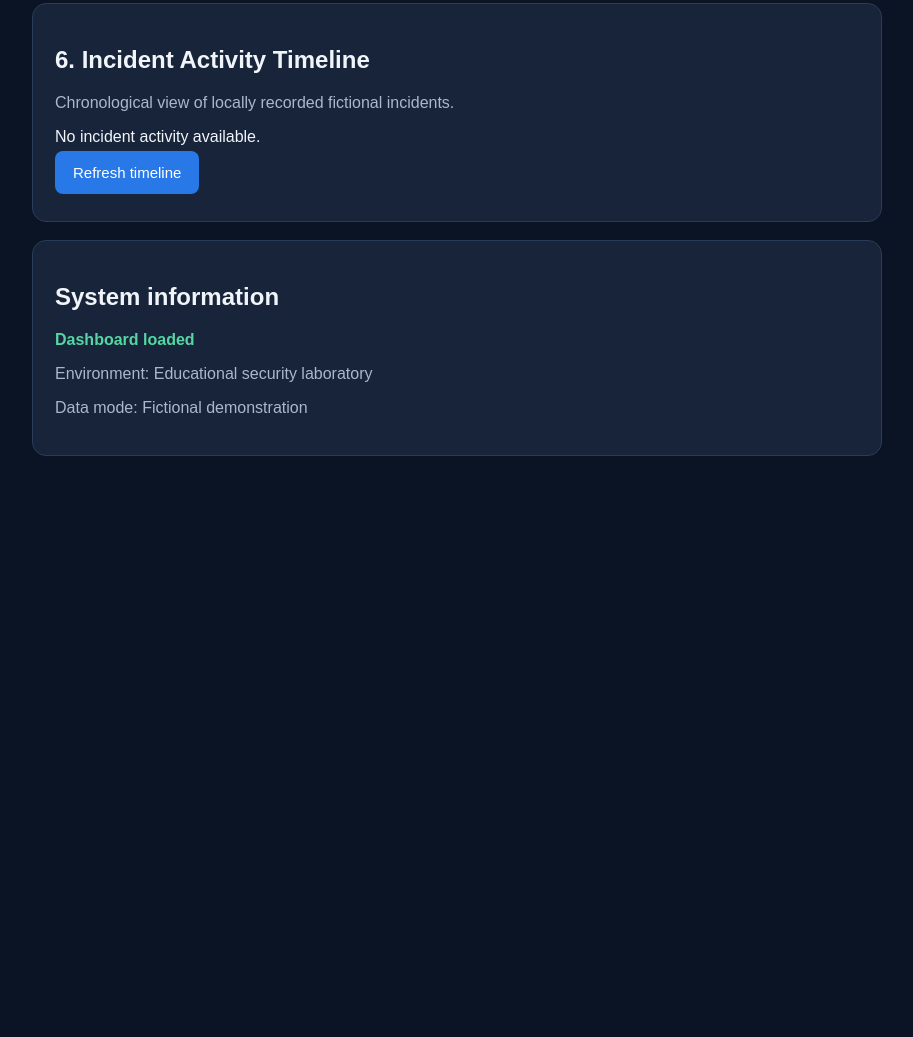
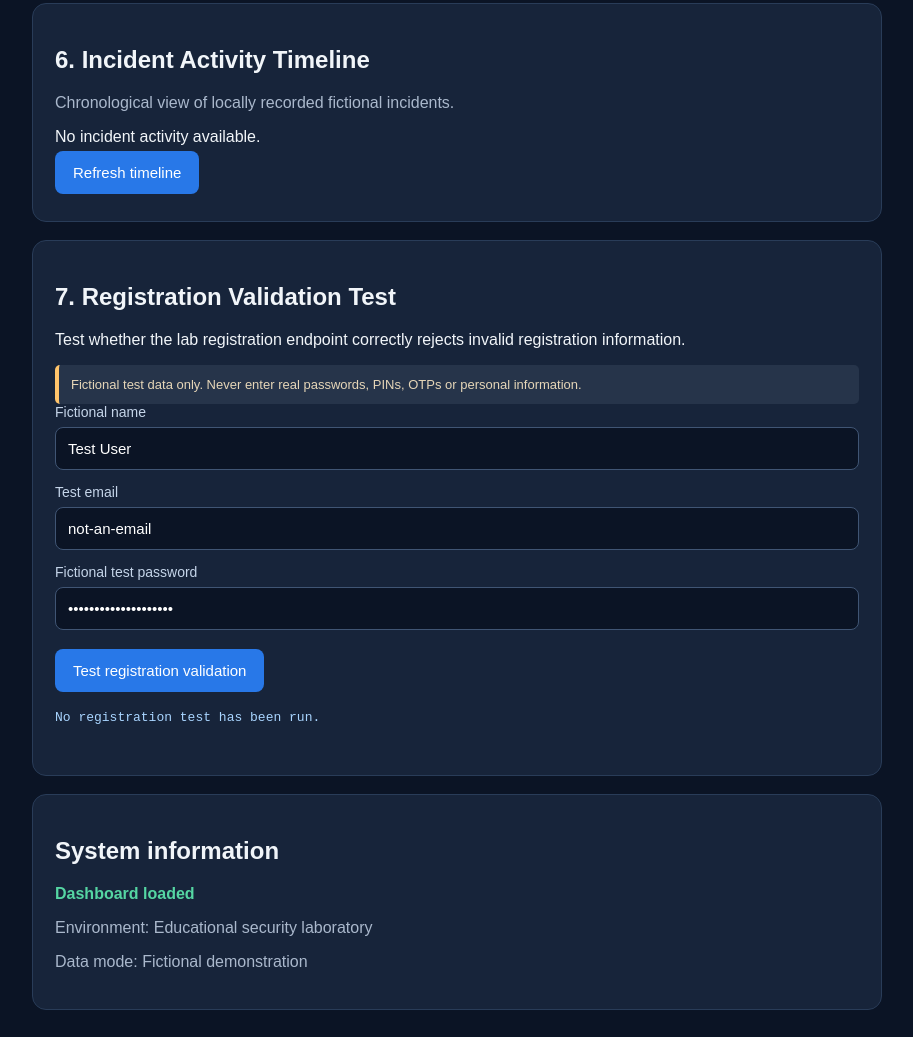
Before and after one commit to kamiamccarthy-source/bank-security-lab, a website: page public/index.html in a window 1280 px wide. Shown: the part 2806-3843 px from the top of the page, without its empty margins (183-1096 px from the left). Before the commit the page ends 3312 px from the top, so only its background shows below. Drawn offline with Linux system fonts and the light colour scheme.

Commit message:
Update index.html

```diff
--- a/public/index.html
+++ b/public/index.html
@@ -283,6 +283,40 @@
   <button id="refreshTimeline" type="button">
     Refresh timeline
   </button>
+</section>
+  <section class="panel">
+  <h2>7. Registration Validation Test</h2>
+
+  <p>
+    Test whether the lab registration endpoint correctly
+    rejects invalid registration information.
+  </p>
+
+  <div class="notice">
+    Fictional test data only. Never enter real passwords,
+    PINs, OTPs or personal information.
+  </div>
+
+  <label for="testName">Fictional name</label>
+  <input id="testName" value="Test User">
+
+  <label for="testEmail">Test email</label>
+  <input id="testEmail" value="not-an-email">
+
+  <label for="testPassword">Fictional test password</label>
+  <input
+    id="testPassword"
+    type="password"
+    value="FakeTestPassword123!"
+  >
+
+  <button id="runRegistrationTest" type="button">
+    Test registration validation
+  </button>
+
+  <pre id="registrationResults">
+No registration test has been run.
+  </pre>
 </section>
   <section class="panel">
     <h2>System information</h2>
```
